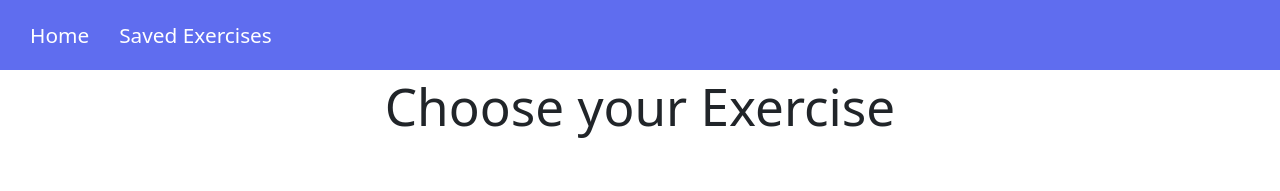
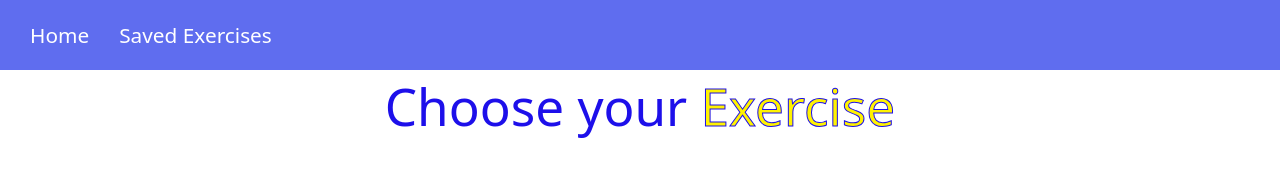
Before and after one commit to Najiba-Haidari/exerciseXpert-react, a React (Vite) app: page / in a window 1280 px wide. Shown: the top 191 px of the page. Built offline with nearby package versions, Linux system fonts and the light colour scheme; no server answers.

Commit message:
display card updated

```diff
--- a/src/App.css
+++ b/src/App.css
@@ -61,13 +61,32 @@
 
   }
   .card-box{
-    border-top: 4px solid purple;
+
     width: 22%;
   }
   .card-box:hover{
-    border-top:0px solid;
-    border:2px solid purple
+    border-top: 4px solid purple;
   }
+  #title{
+    /* color: white; */
+    -webkit-text-stroke-width: 1px;
+    -webkit-text-stroke-color: rgb(29, 15, 234);
+    width: 100px;
+    height: 100px;
+    color: rgb(244, 239, 239);
+    animation-name: example;
+    animation-duration: 30s;
+  }
+  @keyframes example {
+    0%   {color: red;}
+    25%  {color: yellow;}
+    50%  {color: rgb(243, 4, 128);}
+    100% {color: rgb(64, 212, 64);}
+  }
+  .heading{
+    color:  rgb(29, 15, 234);
+  }
+
   @keyframes logo-spin {
     from {
       transform: rotate(0deg);
--- a/src/components/Card.jsx
+++ b/src/components/Card.jsx
@@ -7,7 +7,7 @@ export default function Cards(props) {
     return (
         <div className="container-card p-3 d-flex flex-row flex-wrap justify-content-center text-start">
             {props.bpData.map((e) => (
-                <div key={e.id} className=" m-1 card-box p-1">
+                <div key={e.id} className=" m-1 card-box p-1 ">
                     <div className="card shadow card-exercise">
                         <img src={e.gifUrl} className="" alt={e.name} />
                         <div className="card-body">
--- a/src/components/Main.jsx
+++ b/src/components/Main.jsx
@@ -52,7 +52,7 @@ export default function Main(props) {
     // console.log(getBpData())
     return (
         <div className="">
-        <h1 className='m-2'>Choose your <span>Exercise</span></h1>
+        <h1 className='m-2 heading'>Choose your <span id='title'>Exercise</span></h1>
             <form className="form my-5 py-5" onSubmit={handleSubmit}>
                 <select placeholder='Select option' className="w-50 p-2 m-2" onChange={handleChange}>
                     {/* <option value="Select a body part " selected>Select a body part</option> */}
@@ -65,7 +65,9 @@ export default function Main(props) {
             <div className=''>
             {isSubmitted && bpData ? (
                     bpData.length > 0 ? (
+                        <div className='d-flex flex-row flex-wrap'>
                         <Card bpData={bpData} setBpData={setBpData} />
+                        </div>
                     ) : (
                         <h2>Loading Exercises for {selectedBp}</h2>
                     )
--- a/src/components/SavedEx.jsx
+++ b/src/components/SavedEx.jsx
@@ -1,5 +1,5 @@
 import React, { useContext } from 'react';
-import { ExerciseContext } from '../ExerciseContext'; // Adjust the import path
+import { ExerciseContext } from '../ExerciseContext.jsx'
 
 export default function SavedEx() {
   const { savedExercises, deleteExercise } = useContext(ExerciseContext);
```
